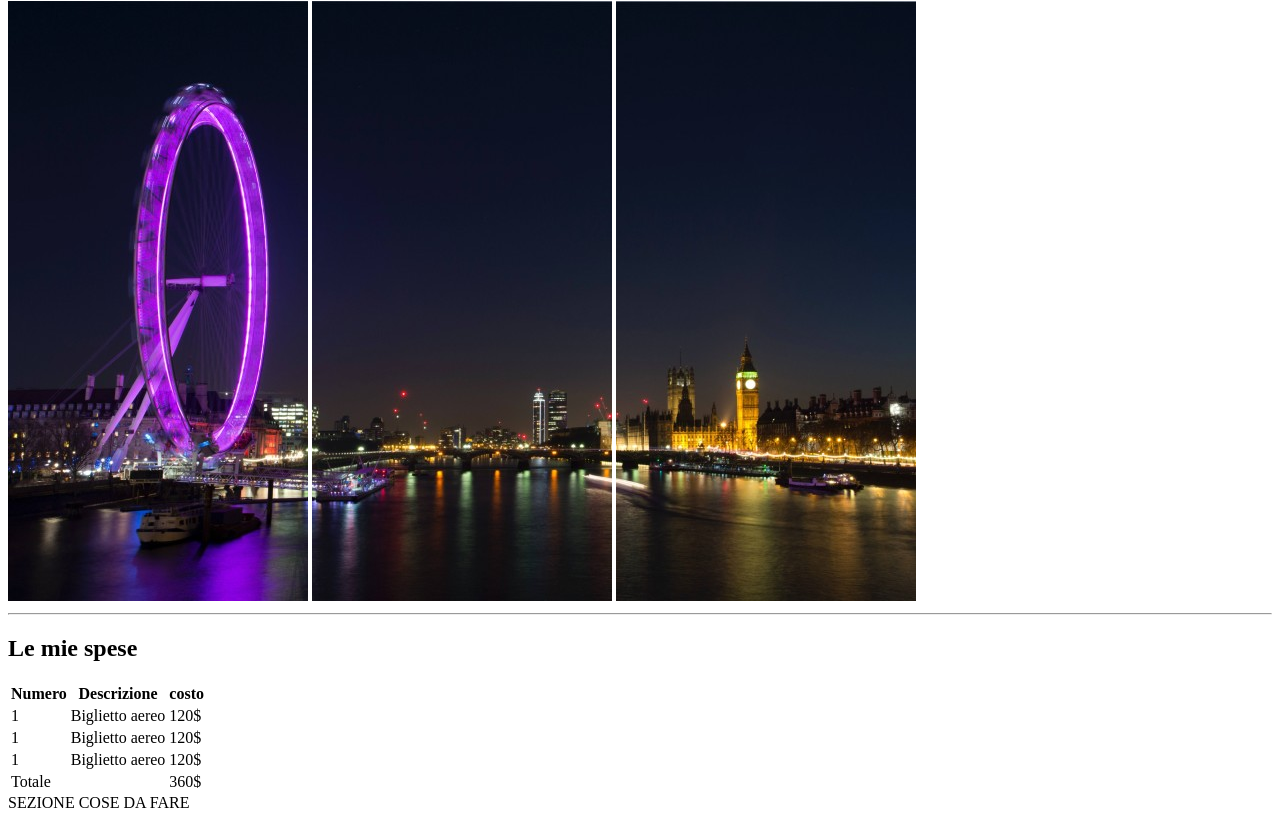
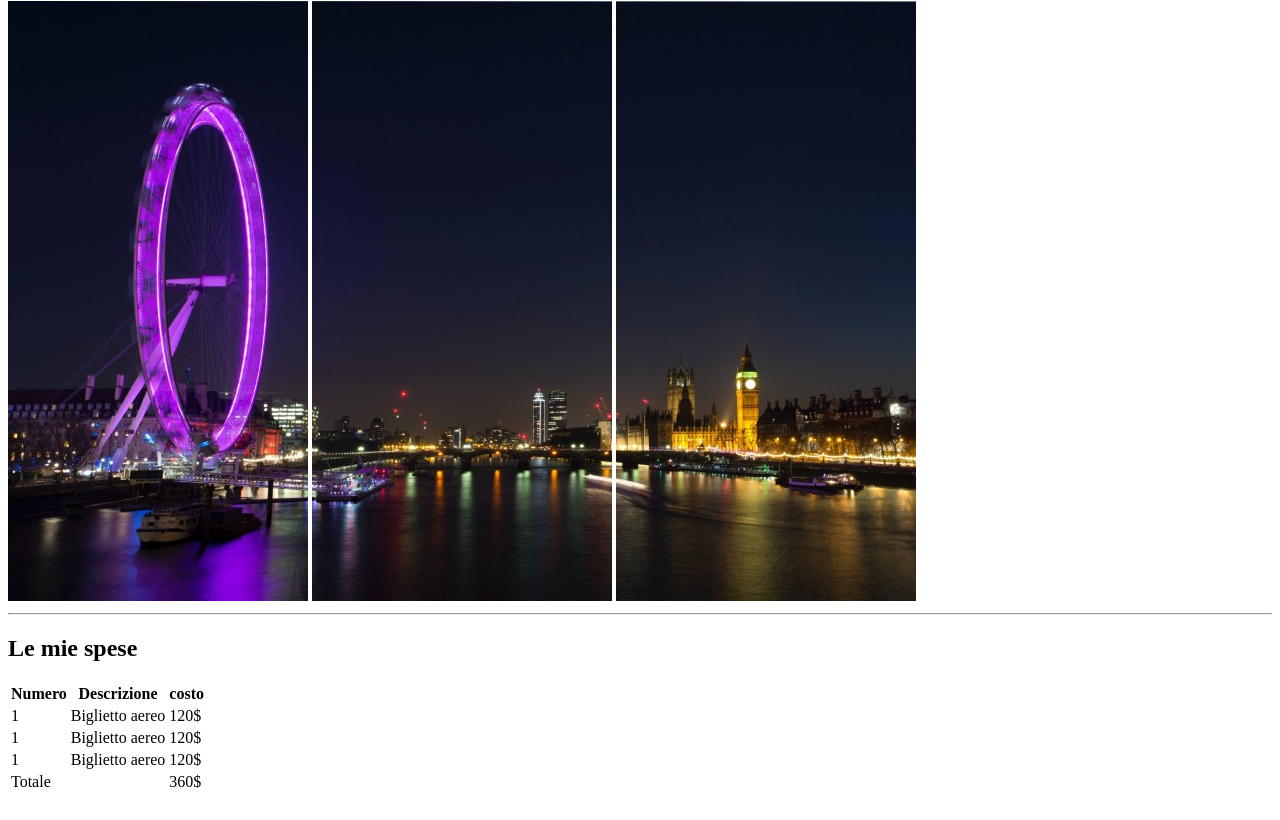
Before and after one commit to FilippoBonafini/html-london-trip, a plain HTML site: page index.html in a window 1280 px wide. Shown: the part 79-899 px from the top of the page. Drawn offline with Linux system fonts and the light colour scheme.

Commit message:
correzione errore linea 78

```diff
--- a/index.html
+++ b/index.html
@@ -76,8 +76,6 @@
         </section>
         <!-- /SEZIONE SPESE  -->
 
-        SEZIONE COSE DA FARE
-
     </main>
 
 </body>
```
